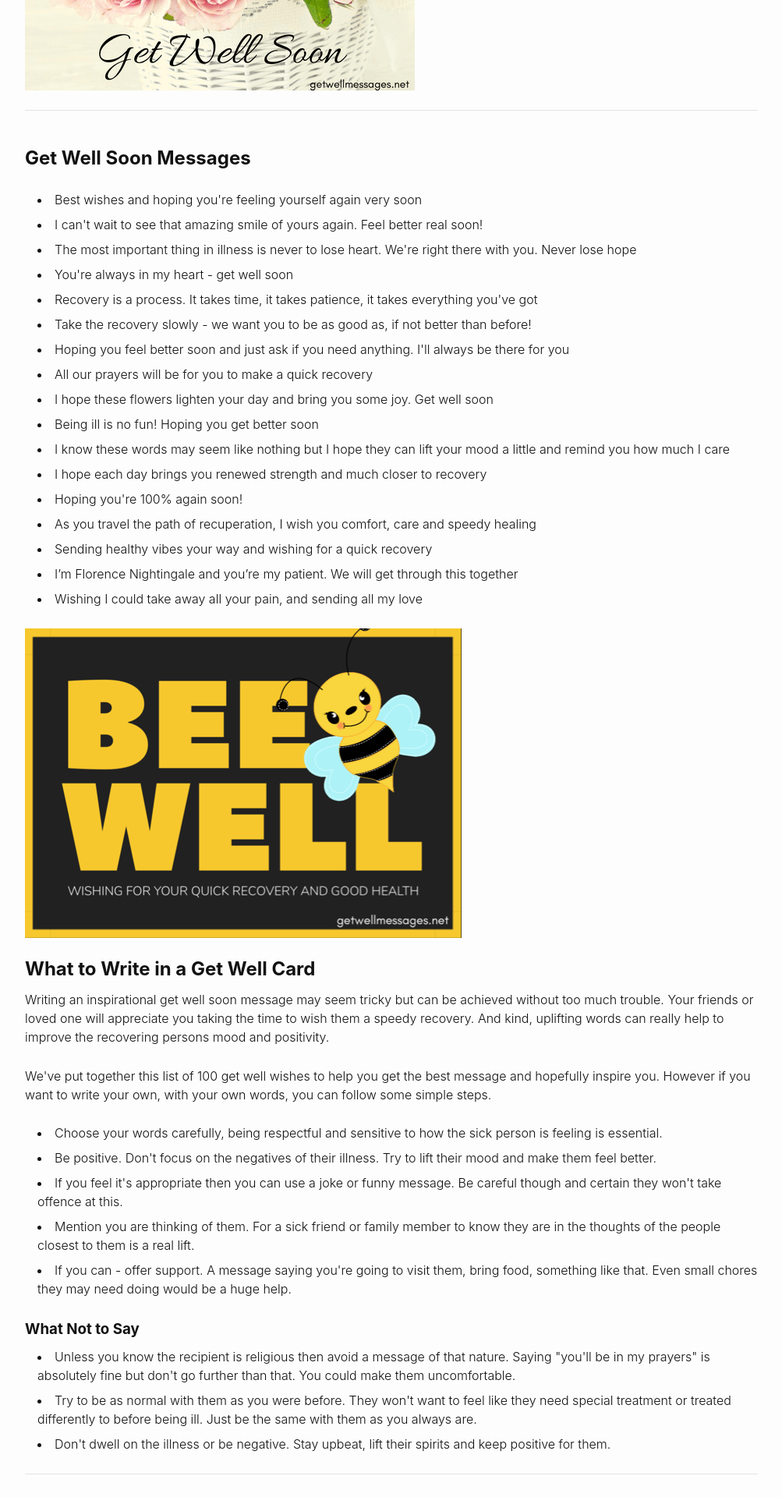
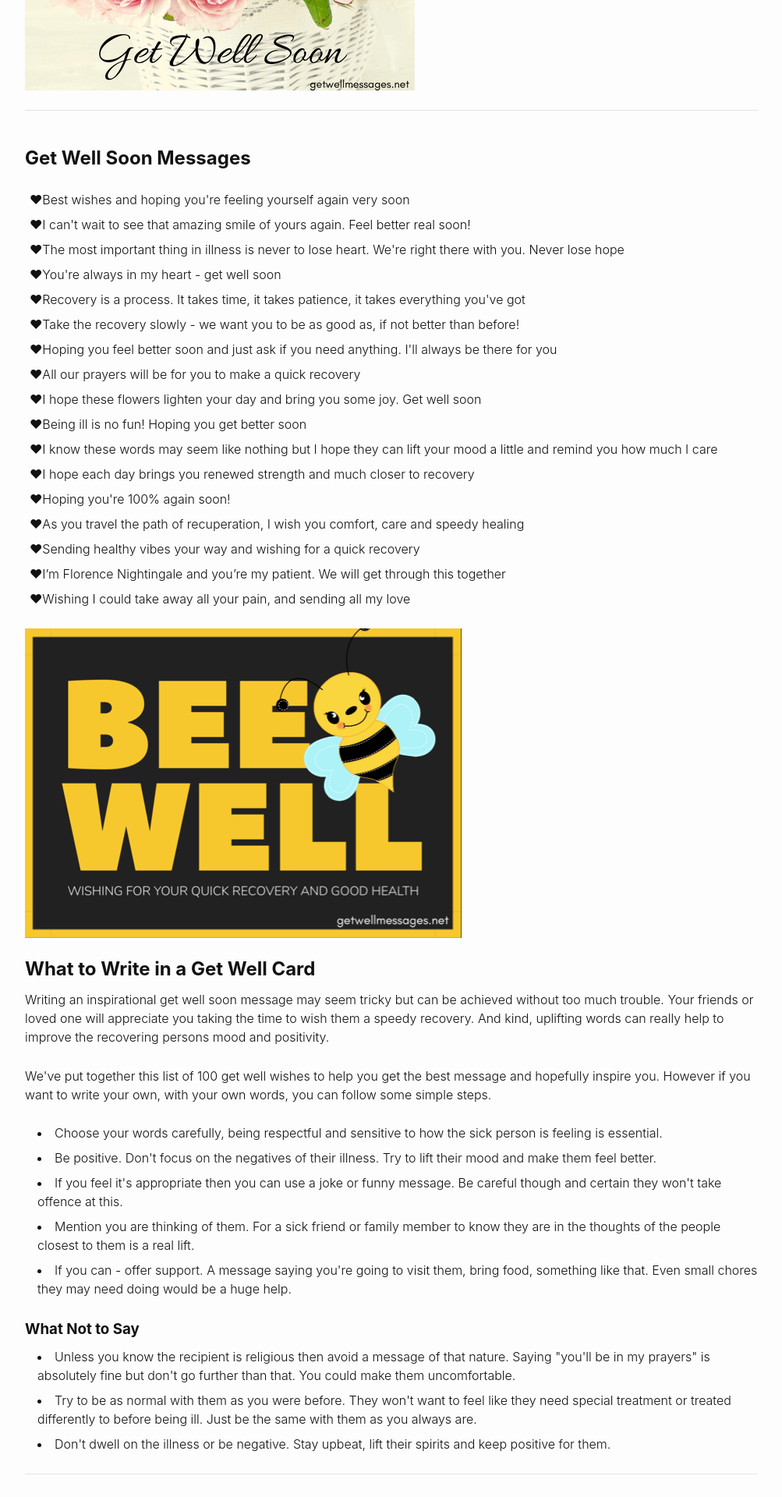
Before and after one commit to andyml123/andyml123.github.io, a Jekyll site: the page get-well-wishes/index.html, which Jekyll copies as it is, in a window 1280 px wide. Shown: the part 1637-3557 px from the top of the page at 78% size, without its empty margins (138-1141 px from the left). Built offline with Jekyll 4.4.1, drawn with Linux system fonts in a browser that asks for light colours.

Commit message:
Update index.html

```diff
--- a/get-well-wishes/index.html
+++ b/get-well-wishes/index.html
@@ -92,7 +92,7 @@ Adsense ad here
 
 </p>
 
-<ul>
+<ul class="heart">
 <li>Best wishes and hoping you're feeling yourself again very soon</li>
 <li>I can't wait to see that amazing smile of yours again. Feel better real soon!</li>
 <li>The most important thing in illness is never to lose heart. We're right there with you. Never lose hope</li>
@@ -144,7 +144,7 @@ We've put together this list of 100 get well wishes to help you get the best mes
 
 <hr>
 
-<ul>
+<ul class="heart">
 <li>I'm terrible at writing these messages but just wanted to wish you a speedy recovery and to feel better soon</li>
 <li>Wishing you all the best and reminding you to take it easy as you get better</li>
 <li>Missing you loads! Get well soon!!</li>
@@ -177,7 +177,7 @@ If you want to make the recipient of your card smile or have a laugh then try ou
 
 <hr>
 
-<ul>
+<ul class="heart">
 <li>Relax, rest and enjoy your time off. We can't wait to see you when you feel up to returning</li>
 <li>Wishing you brighter days ahead</li>
 <li>I heard you're feeling under the weather - get better soon</li>
@@ -207,7 +207,7 @@ A poem is a great way to express your feelings and really show you care, and you
 
 </p>
 
-<ul>
+<ul class="heart">
 <li>We know you're feeling a bit under the weather but we hope you get back right up! We Miss you!</li>
 <li>Sending love and light, and hoping you feel better soon</li>
 <li>Think positive thoughts and you may heal more quickly than you thought possible. We miss you and want you better soon!</li>
```
